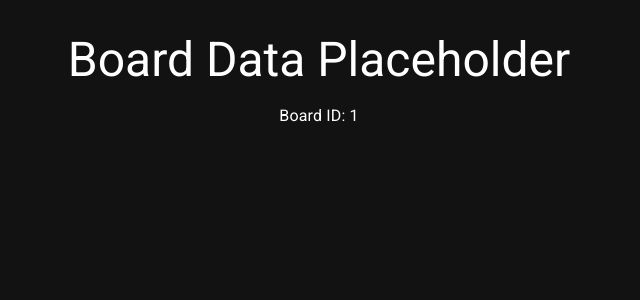
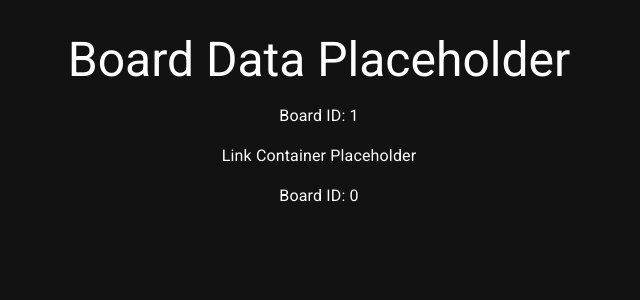
Before and after one commit to JCWoodworker/cuttingBoardCorner, a React (Vite) app: page /boards/1 in a window 1280 px wide. Shown: the top 300 px of the page, without its empty margins (321-961 px from the left). Built offline with nearby package versions, Linux system fonts and the light colour scheme.

Commit message:
added board data context and custom hook to use and update it

```diff
--- a/src/App.tsx
+++ b/src/App.tsx
@@ -5,6 +5,7 @@ import CssBaseline from "@mui/material/CssBaseline"
 import HomePage from "./pages/HomePage"
 import NotFound from "./pages/NotFound"
 import BoardData from "./pages/BoardData"
+import BoardDataProvider from "./context/BoardDataProvider"
 
 const darkTheme = createTheme({
 	palette: {
@@ -15,12 +16,14 @@ const darkTheme = createTheme({
 const App = () => {
 	return (
 		<ThemeProvider theme={darkTheme}>
+			<BoardDataProvider>
 				<CssBaseline />
 				<Routes>
 					<Route path="/" element={<HomePage />} />
 					<Route path="/boards/:boardId" element={<BoardData />} />
 					<Route path="*" element={<NotFound />} />
 				</Routes>
+			</BoardDataProvider>
 		</ThemeProvider>
 	)
 }
--- a/src/components/LinksContainer.tsx
+++ b/src/components/LinksContainer.tsx
@@ -1,5 +1,13 @@
+import useBoardData from "../hooks/useBoardData"
+
 const LinksContainer: React.FC = () => {
-	return <p>Link Container Placeholder</p>
+	const { boardData } = useBoardData()
+	return (
+		<>
+			<p>Link Container Placeholder</p>
+			<p>{`Board ID: ${boardData.id}`}</p>
+		</>
+	)
 }
 
 export default LinksContainer
--- /dev/null
+++ b/src/context/BoardDataProvider.tsx
@@ -0,0 +1,51 @@
+import { useState, createContext } from "react"
+
+interface Props {
+	children: React.ReactNode[]
+}
+
+export interface BoardData {
+	id: number
+	name: string
+	description: string
+	type: string
+	image: string
+}
+
+export interface BoardDataContextType {
+	boardData: BoardData
+	setBoardData: React.Dispatch<React.SetStateAction<BoardData>>
+}
+
+export const BoardDataContext = createContext<BoardDataContextType>({
+	boardData: {
+		id: 0,
+		name: "",
+		description: "",
+		type: "",
+		image: "",
+	},
+	setBoardData: () => {},
+})
+
+const BoardDataProvider: React.FC<Props> = ({ children }) => {
+	const [boardData, setBoardData] = useState<BoardData>({
+		id: 0,
+		name: "",
+		description: "",
+		type: "",
+		image: "",
+	})
+	return (
+		<BoardDataContext.Provider
+			value={{
+				boardData,
+				setBoardData,
+			}}
+		>
+			{children}
+		</BoardDataContext.Provider>
+	)
+}
+
+export default BoardDataProvider
--- /dev/null
+++ b/src/hooks/useBoardData.tsx
@@ -0,0 +1,9 @@
+import { useContext } from "react"
+import { BoardDataContext } from "../context/BoardDataProvider"
+
+export const useBoardData = () => {
+	const { boardData, setBoardData } = useContext(BoardDataContext)
+	return { boardData, setBoardData }
+}
+
+export default useBoardData
--- a/src/pages/BoardData.tsx
+++ b/src/pages/BoardData.tsx
@@ -1,5 +1,7 @@
 import { Typography } from "@mui/material"
 import { useParams } from "react-router-dom"
+
+import LinksContainer from "../components/LinksContainer"
 
 const BoardData = () => {
 	const { boardId } = useParams()
@@ -8,6 +10,7 @@ const BoardData = () => {
 		<>
 			<Typography variant="h3">Board Data Placeholder</Typography>
 			<p>{`Board ID: ${boardId}`}</p>
+			<LinksContainer />
 		</>
 	)
 }
--- a/src/pages/HomePage.tsx
+++ b/src/pages/HomePage.tsx
@@ -1,9 +1,11 @@
-import { useState } from "react"
+import { useState, useEffect } from "react"
 import { Typography } from "@mui/material"
 import { useNavigate } from "react-router-dom"
+import useBoardData from "../hooks/useBoardData"
 
 const HomePage: React.FC = () => {
 	const [myBoardId, setMyBoardId] = useState<number>(0)
+	const { boardData, setBoardData } = useBoardData()
 	const navigate = useNavigate()
 
 	const handleSetBoardId = (boardId: number) => {
@@ -21,7 +23,9 @@ const HomePage: React.FC = () => {
 		navigate(`/boards/${myBoardId}`)
 	}
 
-	console.log(myBoardId)
+	useEffect(() => {
+		setBoardData({ ...boardData, id: myBoardId })
+	}, [myBoardId])
 
 	return (
 		<>
```
Also changed, not shown: 1 other file (tests, documents, lock files or other folders). Lines whose indentation alone changed are shown as unchanged.
